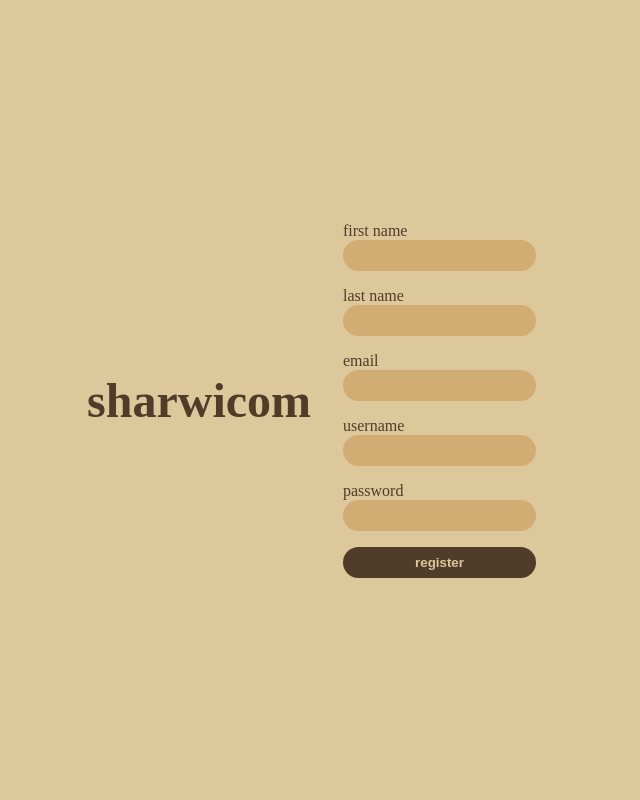
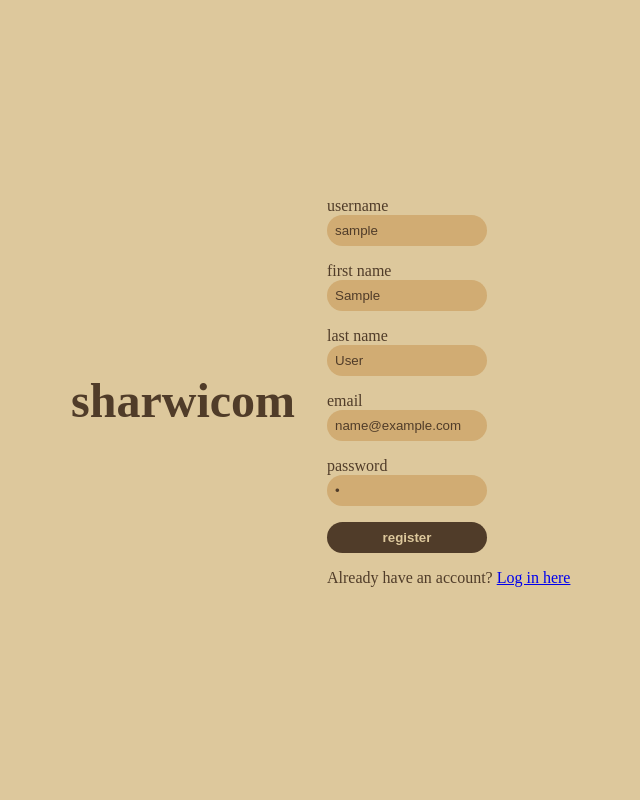
Before and after one commit to Krasnomir/sharwicom, a Django app: template sharwicom/mainapp/templates/mainapp/register.html in a window 1280 px wide. Shown: the whole page, without its empty margins (329-969 px from the left). Run offline with Django 4.2, Linux system fonts and the light colour scheme; the template is opened without the code that fills it: most values are stand-ins (such as "Sample title", 1, 10 or a date in 2020).

Commit message:
Register validation

```diff
--- a/sharwicom/mainapp/static/mainapp/css/main.css
+++ b/sharwicom/mainapp/static/mainapp/css/main.css
@@ -31,6 +31,7 @@ html, body, .sharwicom-wrapper {
   display: flex;
   flex-direction: column;
   color: #503c29;
+  width: 50%;
 }
 .sharwicom-wrapper .login-wrapper .fields button {
   background-color: #d1ac73;
@@ -39,6 +40,7 @@ html, body, .sharwicom-wrapper {
   border-radius: 2rem;
   transition: background 0.2s;
   color: #503c29;
+  width: 10rem;
   background-color: #503c29;
   color: #ddc89c;
   font-weight: 800;
@@ -59,11 +61,16 @@ html, body, .sharwicom-wrapper {
   border-radius: 2rem;
   transition: background 0.2s;
   color: #503c29;
+  width: 10rem;
   margin-bottom: 1rem;
 }
 .sharwicom-wrapper .login-wrapper .fields input:hover, .sharwicom-wrapper .login-wrapper .fields input:focus {
   background-color: #ddc89c;
   outline: solid 2px #d1ac73;
 }
+.sharwicom-wrapper .login-wrapper .fields span {
+  margin-top: 1rem;
+  width: 60%;
+}
 
 /*# sourceMappingURL=main.css.map */
--- a/sharwicom/mainapp/static/mainapp/scss/main.scss
+++ b/sharwicom/mainapp/static/mainapp/scss/main.scss
@@ -39,6 +39,7 @@ background-color: $color1;
         display: flex;
         flex-direction: column;
         color: $color3;
+        width: 50%;
 
         @mixin fieldInput {
             background-color: $color2;
@@ -47,6 +48,7 @@ background-color: $color1;
             border-radius: 2rem;
             transition: background 0.2s;
             color: $color3;
+            width: 10rem;
 
             &:hover, &:focus {
                 background-color: $color1;
@@ -76,6 +78,11 @@ background-color: $color1;
             @include fieldInput();
             margin-bottom: 1rem;
         }
+
+        span {
+            margin-top: 1rem;
+            width: 60%;
+        }
     }
 }
 
--- a/sharwicom/mainapp/templates/mainapp/login.html
+++ b/sharwicom/mainapp/templates/mainapp/login.html
@@ -15,6 +15,9 @@
         <input id="password" name="password" type="password">
 
         <button type="submit">log in</button>
+
+        <span>Don't have an account yet? <a href="{% url 'register' %}">Sign in here</a></span>
+        <span>{{ error_message }}</span>
     </form>
 </div>
 
--- a/sharwicom/mainapp/templates/mainapp/register.html
+++ b/sharwicom/mainapp/templates/mainapp/register.html
@@ -8,22 +8,25 @@
     <form class="fields" action="" method="post">
         {% csrf_token %}
 
+        <label for="username">username</label>
+        <input id="username" name="username" type="text" value="{{ username }}">
+
         <label for="first-name">first name</label>
-        <input id="first-name" name="first-name" type="text">
+        <input id="first-name" name="first-name" type="text" value="{{ first_name }}">
 
         <label for="last-name">last name</label>
-        <input id="last-name" name="last-name" type="text">
+        <input id="last-name" name="last-name" type="text" value="{{ last_name }}">
 
         <label for="email">email</label>
-        <input id="email" name="email" type="text">
-
-        <label for="username">username</label>
-        <input id="username" name="username" type="text">
+        <input id="email" name="email" type="text" value="{{ email }}">
 
         <label for="password">password</label>
-        <input id="password" name="password" type="password">
+        <input id="password" name="password" type="password" value="{{ password }}">
 
         <button type="submit">register</button>
+
+        <span>Already have an account? <a href="{% url 'register' %}">Log in here</a></span>
+        <span>{{ error_message }}</span>
     </form>
 </div>
 
--- a/sharwicom/mainapp/urls.py
+++ b/sharwicom/mainapp/urls.py
@@ -3,7 +3,7 @@ from django.urls import path
 from . import views
 
 urlpatterns = [
-    path('', views.index),
-    path('login/', views.login),
-    path('register/', views.register),
+    path('', views.index, name='index'),
+    path('login/', views.login, name='login'),
+    path('register/', views.register, name='register'),
 ]
```
Also changed, not shown: sharwicom/mainapp/validation.py (added, +35 -0 lines), sharwicom/mainapp/views.py (+29 -12 lines), sharwicom/db.sqlite3, 1 other file.
